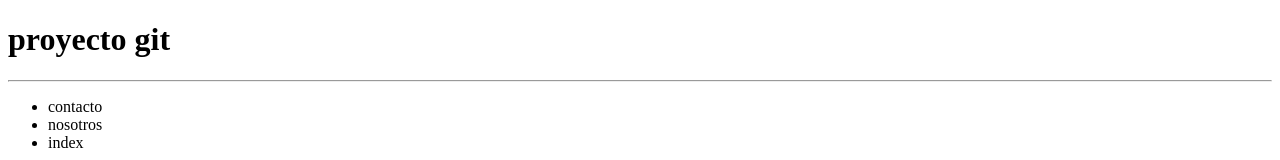
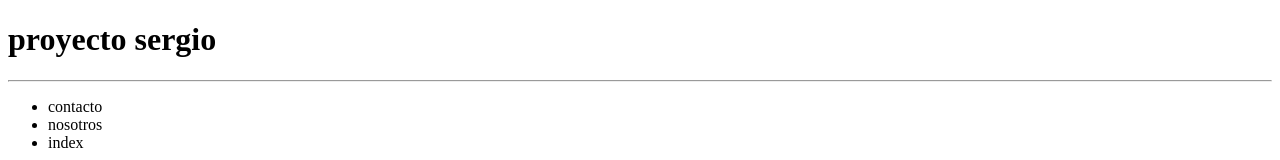
Before and after one commit to FacundoAlmonacid/almonacid, a plain HTML site: page index.html in a window 1280 px wide. Shown: the top 160 px of the page. Drawn offline with Linux system fonts and the light colour scheme.

Commit message:
comiezo trabajr en git hub

```diff
--- a/index.html
+++ b/index.html
@@ -11,7 +11,7 @@
 <body>
     <header>
         <h1>
-            proyecto git
+            proyecto sergio
         </h1>
 
         <hr>
```
